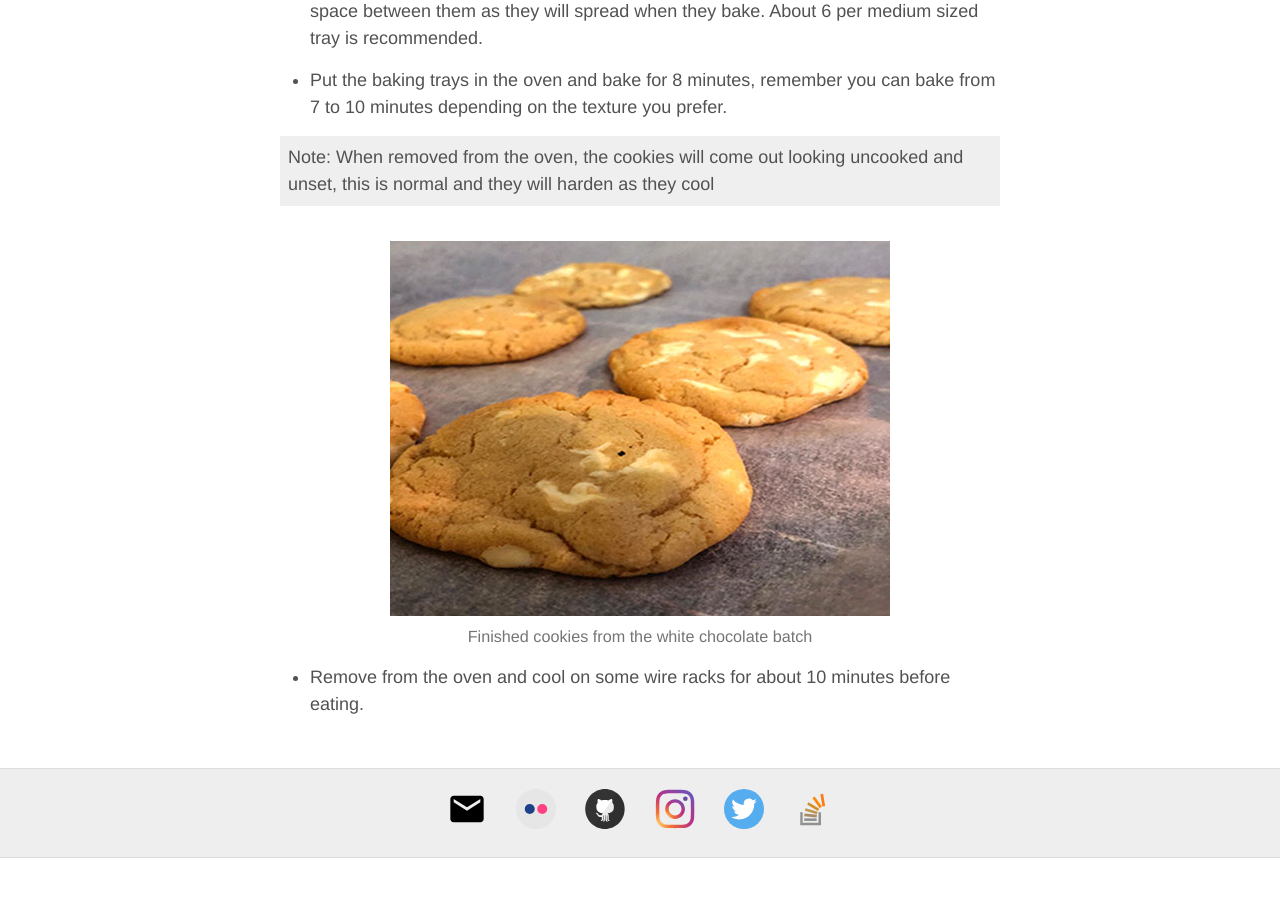
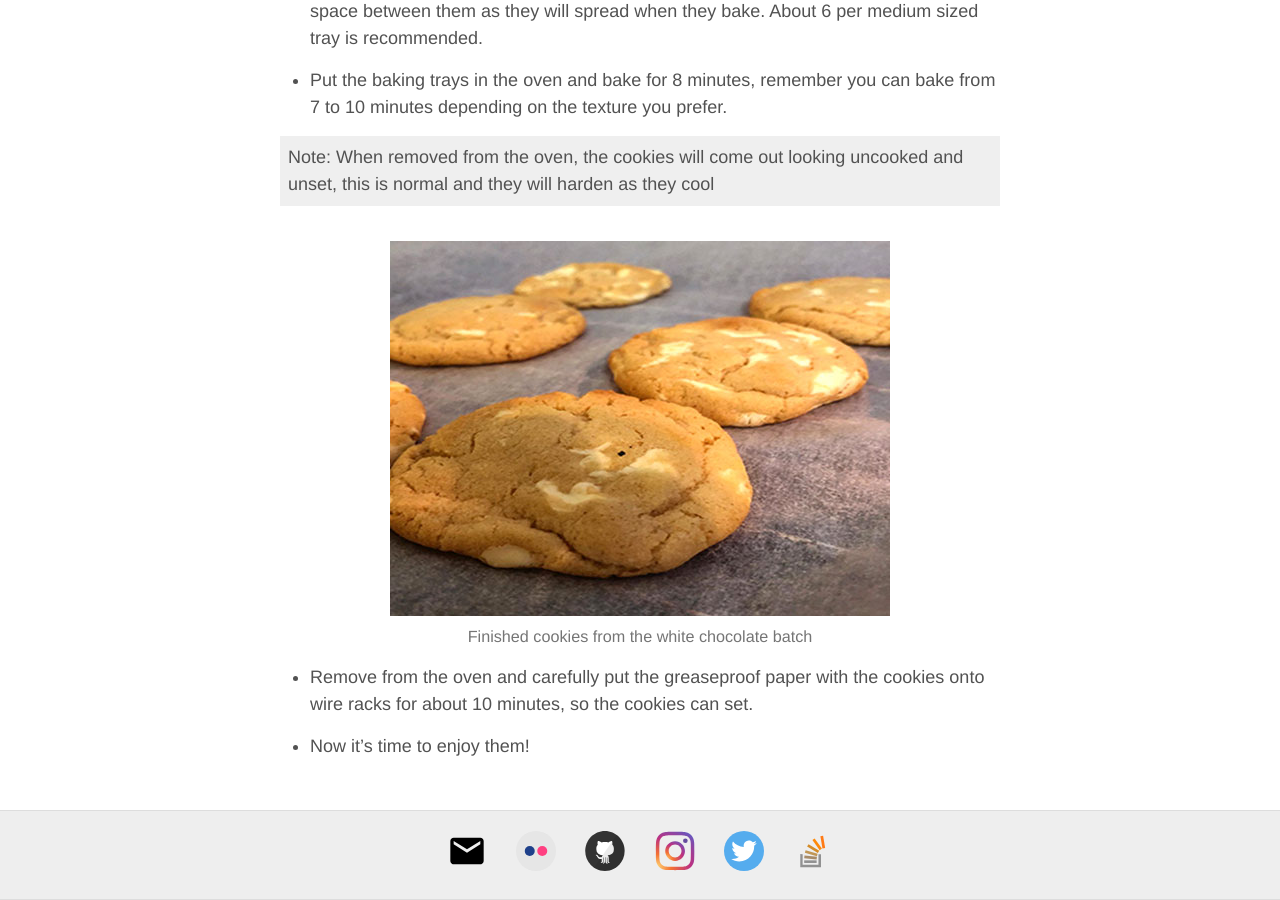
Before and after one commit to dineshraj/blog, a Jekyll site: the page built from _posts/2020-05-12-millies-style-cookie-recipe.md, in a window 1280 px wide and 900 px high, scrolled down 2947 px. Built offline with Jekyll 4.4.1, drawn with Linux system fonts in a browser that asks for light colours; before the commit the page ends 3805 px from its top, so only the background shows below that.

Commit message:
tweak cookie recipe

```diff
--- a/_posts/2020-05-12-millies-style-cookie-recipe.md
+++ b/_posts/2020-05-12-millies-style-cookie-recipe.md
@@ -64,6 +64,8 @@ Skip to:
 
 {% include image.html url='/assets/cookies/cookies.jpg' caption='Finished cookies from the white chocolate batch' %}
 
-* Remove from the oven and cool on some wire racks for about 10 minutes before eating.
+* Remove from the oven and carefully put the greaseproof paper with the cookies onto wire racks for about 10 minutes, so the cookies can set.
+
+* Now it's time to enjoy them!
 
 [intro]: /assets/cookies/social.jpg "Millie's style cookie recipe"
```
